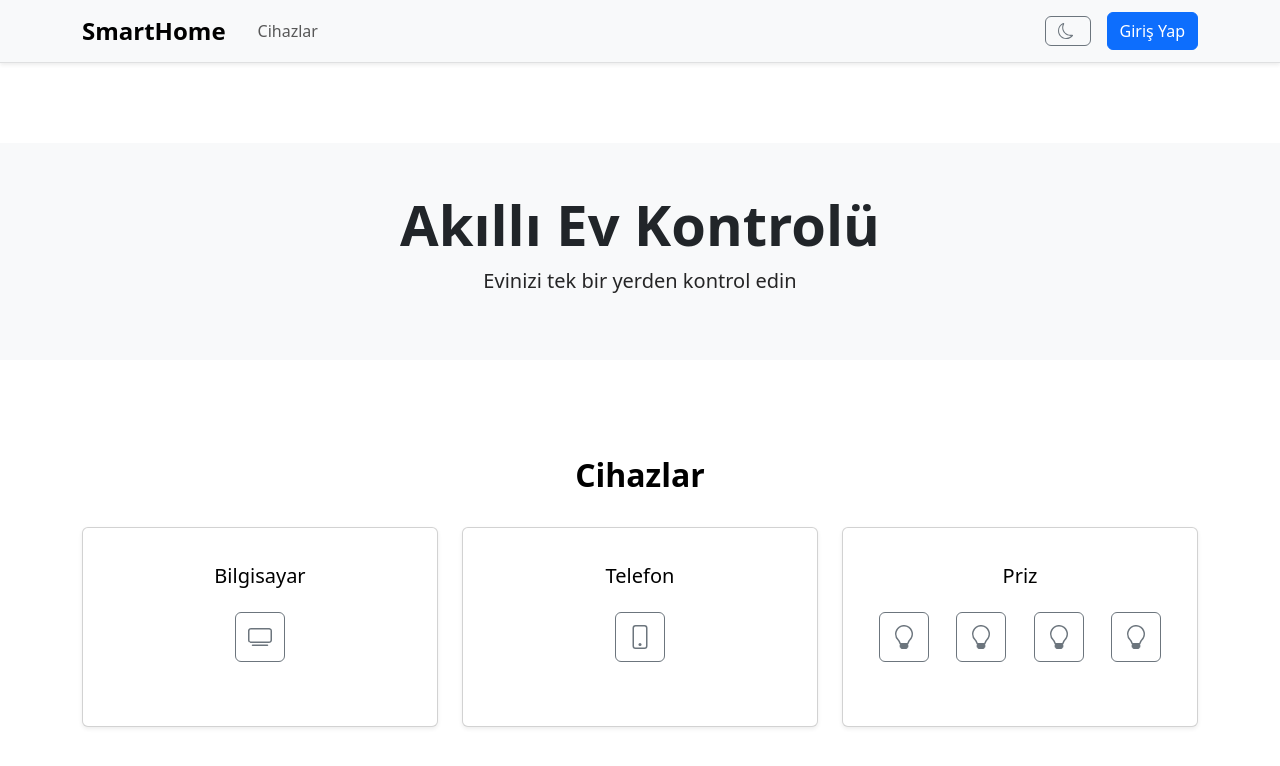
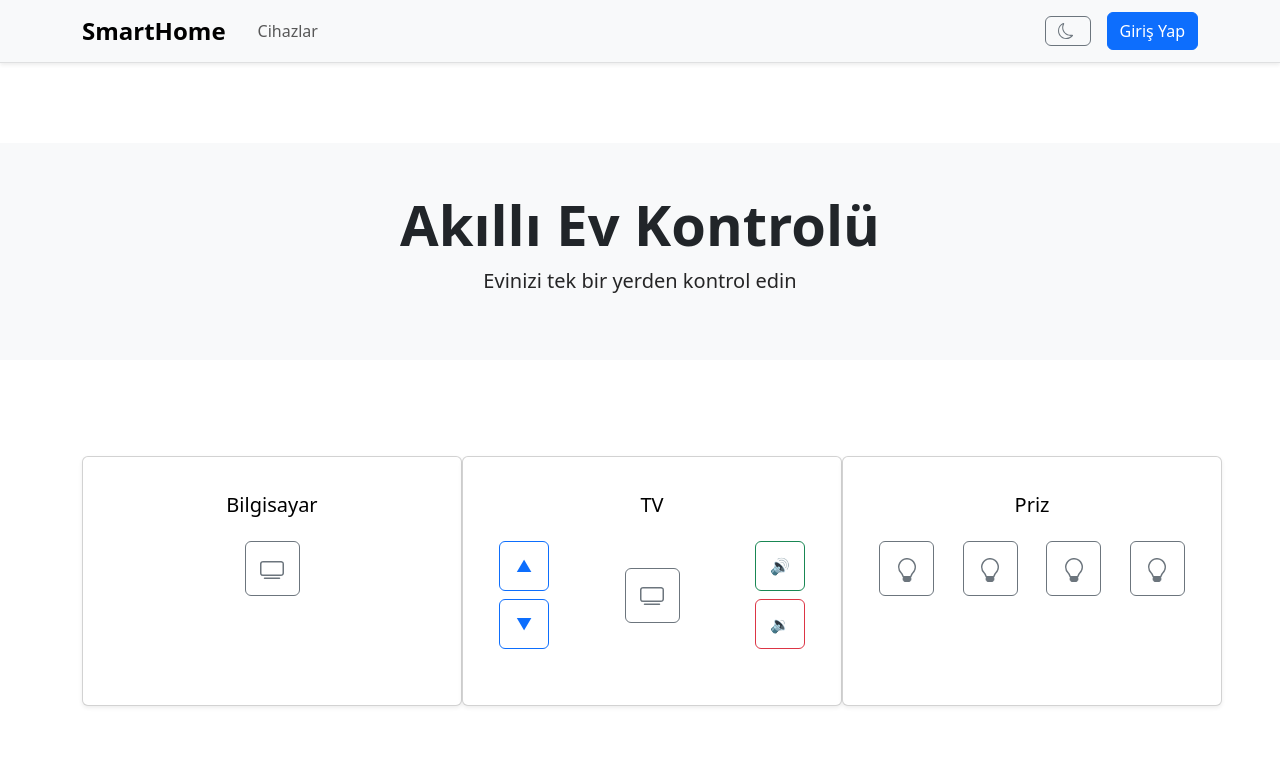
Before and after one commit to MuallaShn/Smart-Home-System, a React (Create React App) app in the folder FRONTEND/myapp/: page / in a window 1280 px wide. Shown: the top 766 px of the page. Built offline with nearby package versions, Linux system fonts and the light colour scheme.

Commit message:
arayüz son hali

```diff
--- a/FRONTEND/myapp/src/components/SceneViewer.js
+++ b/FRONTEND/myapp/src/components/SceneViewer.js
@@ -1,12 +1,12 @@
 import { useState } from "react";
 import { Button, Container, Row, Col, Card } from "react-bootstrap";
-import { Tv, TvFill, Phone, PhoneFill, Lightbulb, LightbulbFill } from "react-bootstrap-icons";
+import { Tv, TvFill, Lightbulb, LightbulbFill } from "react-bootstrap-icons";
 
 export function SceneViewer({ theme }) {
   const [deviceStates, setDeviceStates] = useState({
     tv: false,
     phone: false,
-    light: false, // Ampül durumu
+    light: false,
   });
 
   const toggleDevice = async (device) => {
@@ -16,32 +16,71 @@ export function SceneViewer({ theme }) {
       [device]: newState,
     }));
 
-    // Sunucuya POST isteği gönder
-    await fetch(`http://192.168.137.1:5000/toggle/${device}`, { method: "POST" });
+    const state = newState ? "turn_on" : "turn_off";
+
+    try {
+      const response = await fetch(`http://127.0.0.1:5000/${device}/${state}`, {
+        method: "POST",
+        headers: {
+          "Content-Type": "application/json",
+        },
+      });
+      if (!response.ok) {
+        throw new Error(`HTTP error! status: ${response.status}`);
+      }
+      const data = await response.json();
+      console.log(data);
+    } catch (error) {
+      console.error("Fetch error:", error);
+    }
+  };
+
+  const changeChannel = (direction) => {
+    const action = direction === "up" ? "channel_up" : "channel_down";
+    return fetch(`http://127.0.0.1:5000/tv/${action}`, {
+      method: "POST",
+      headers: {
+        "Content-Type": "application/json",
+      },
+    })
+      .then((response) => {
+        if (!response.ok) {
+          throw new Error(`HTTP error! status: ${response.status}`);
+        }
+        return response.json();
+      })
+      .then((data) => console.log(data))
+      .catch((error) => console.error("Fetch error:", error));
+  };
+
+  const changeVolume = (direction) => {
+    const action = direction === "up" ? "volume_up" : "volume_down";
+    return fetch(`http://127.0.0.1:5000/tv/${action}`, {
+      method: "POST",
+      headers: {
+        "Content-Type": "application/json",
+      },
+    })
+      .then((response) => {
+        if (!response.ok) {
+          throw new Error(`HTTP error! status: ${response.status}`);
+        }
+        return response.json();
+      })
+      .then((data) => console.log(data))
+      .catch((error) => console.error("Fetch error:", error));
   };
 
   return (
     <Container className="mt-5">
-      <Row className="justify-content-center">
-        {/* Başlık ve Açıklama */}
-        <Col md={12} className="text-center">
-          <h2
-            className="fw-bold"
-            style={{
-              color: theme === "dark" ? "white" : "black",
-            }}
-          >
-            Cihazlar
-          </h2>
-        </Col>
-      </Row>
       <Row className="justify-content-center mt-4">
   {/* Bilgisayar Kartı */}
   <Col xs={12} md={4} className="mb-4">
     <Card
       className="shadow-sm text-center"
       style={{
-        minHeight: "200px",
+        width: "380px",
+        height: "250px",
         padding: "20px",
         backgroundColor: theme === "dark" ? "#1E1E1E" : "white",
         color: theme === "dark" ? "white" : "black",
@@ -50,46 +89,101 @@ export function SceneViewer({ theme }) {
       <Card.Body>
         <h5 className="mb-4">Bilgisayar</h5>
         <Button
-          variant={deviceStates["tv"] ? "success" : theme === "dark" ? "outline-light" : "outline-secondary"}
-          onClick={() => toggleDevice("tv")}
-          style={{ width: "50px", height: "50px" }}
+          variant={
+            deviceStates["pc"]
+              ? "success"
+              : theme === "dark"
+              ? "outline-light"
+              : "outline-secondary"
+          }
+          onClick={() => toggleDevice("pc")}
+          style={{ width: "55px", height: "55px" }}
         >
-          {deviceStates["tv"] ? <TvFill size={24} /> : <Tv size={24} />}
+          {deviceStates["pc"] ? <TvFill size={24} /> : <Tv size={24} />}
         </Button>
       </Card.Body>
     </Card>
   </Col>
 
-  {/* Telefon Kartı */}
+  {/* TV Kartı */}
   <Col xs={12} md={4} className="mb-4">
     <Card
       className="shadow-sm text-center"
       style={{
-        minHeight: "200px",
+        width: "380px",
+        height: "250px",
         padding: "20px",
         backgroundColor: theme === "dark" ? "#1E1E1E" : "white",
         color: theme === "dark" ? "white" : "black",
       }}
     >
       <Card.Body>
-        <h5 className="mb-4">Telefon</h5>
-        <Button
-          variant={deviceStates["phone"] ? "success" : theme === "dark" ? "outline-light" : "outline-secondary"}
-          onClick={() => toggleDevice("phone")}
-          style={{ width: "50px", height: "50px" }}
-        >
-          {deviceStates["phone"] ? <PhoneFill size={24} /> : <Phone size={24} />}
-        </Button>
+        <h5 className="mb-4">TV</h5>
+        <div className="d-flex justify-content-between align-items-center">
+          {/* Kanal Kontrol Butonları */}
+          <div className="d-flex flex-column align-items-center">
+            <Button
+              variant="outline-primary"
+              onClick={() => changeChannel("up")}
+              style={{ width: "50px", height: "50px" }}
+              className="mb-2"
+            >
+              ▲
+            </Button>
+            <Button
+              variant="outline-primary"
+              onClick={() => changeChannel("down")}
+              style={{ width: "50px", height: "50px" }}
+            >
+              ▼
+            </Button>
+          </div>
+
+          {/* TV Aç/Kapat Butonu */}
+          <Button
+            variant={
+              deviceStates["tv"]
+                ? "success"
+                : theme === "dark"
+                ? "outline-light"
+                : "outline-secondary"
+            }
+            onClick={() => toggleDevice("tv")}
+            style={{ width: "55px", height: "55px" }}
+          >
+            {deviceStates["tv"] ? <TvFill size={24} /> : <Tv size={24} />}
+          </Button>
+
+          {/* Ses Kontrol Butonları */}
+          <div className="d-flex flex-column align-items-center">
+            <Button
+              variant="outline-success"
+              onClick={() => changeVolume("up")}
+              style={{ width: "50px", height: "50px" }}
+              className="mb-2"
+            >
+              🔊
+            </Button>
+            <Button
+              variant="outline-danger"
+              onClick={() => changeVolume("down")}
+              style={{ width: "50px", height: "50px" }}
+            >
+              🔉
+            </Button>
+          </div>
+        </div>
       </Card.Body>
     </Card>
   </Col>
 
-  {/* Priz*/}
+  {/* Priz Kartı */}
   <Col xs={12} md={4} className="mb-4">
     <Card
       className="shadow-sm text-center"
       style={{
-        minHeight: "200px",
+        width: "380px",
+        height: "250px",
         padding: "20px",
         backgroundColor: theme === "dark" ? "#1E1E1E" : "white",
         color: theme === "dark" ? "white" : "black",
@@ -101,9 +195,15 @@ export function SceneViewer({ theme }) {
           {["light1", "light2", "light3", "light4"].map((device, index) => (
             <Button
               key={index}
-              variant={deviceStates[device] ? "success" : theme === "dark" ? "outline-light" : "outline-secondary"}
+              variant={
+                deviceStates[device]
+                  ? "success"
+                  : theme === "dark"
+                  ? "outline-light"
+                  : "outline-secondary"
+              }
               onClick={() => toggleDevice(device)}
-              style={{ width: "50px", height: "50px" }}
+              style={{ width: "55px", height: "55px" }}
             >
               {deviceStates[device] ? (
                 <LightbulbFill size={24} />
@@ -117,6 +217,7 @@ export function SceneViewer({ theme }) {
     </Card>
   </Col>
 </Row>
+
     </Container>
   );
 }
```
